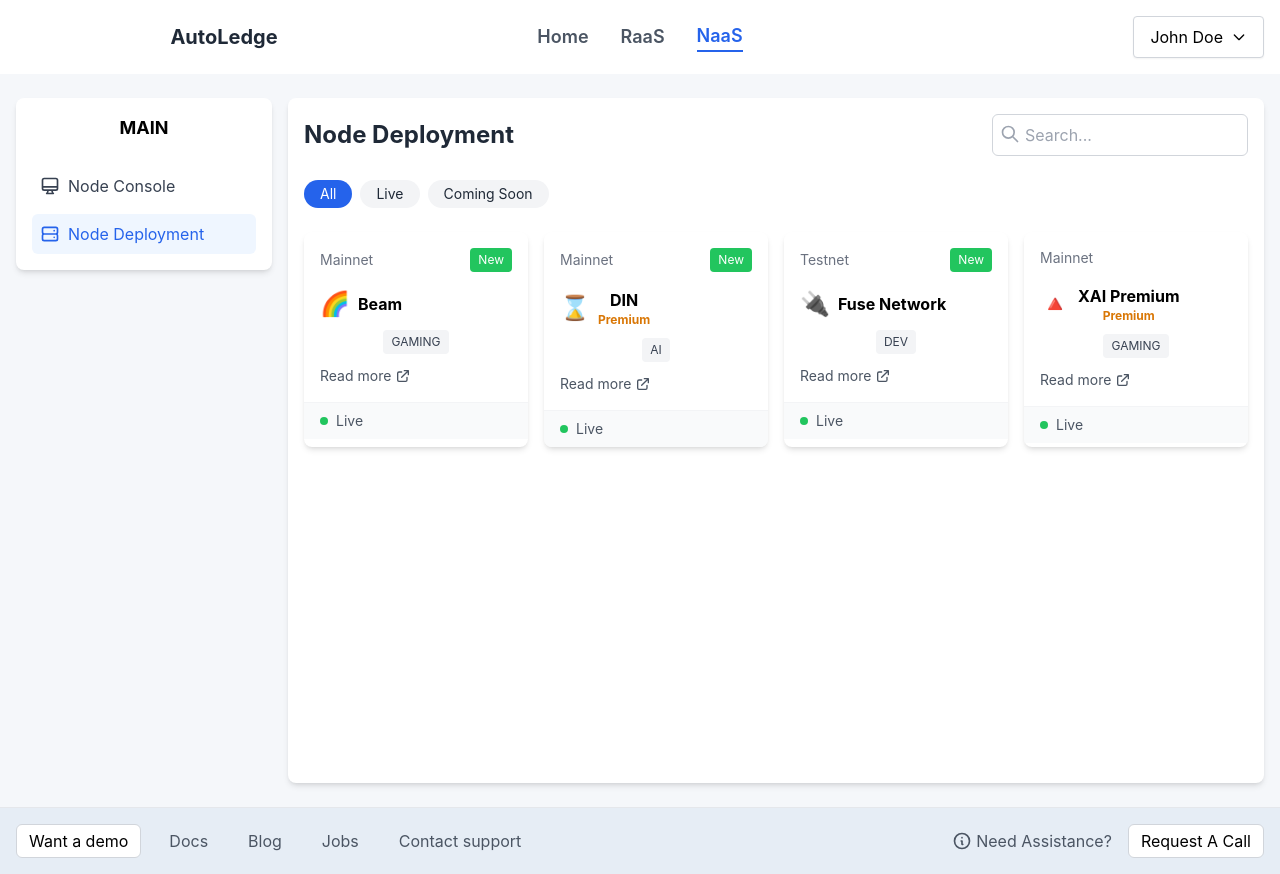
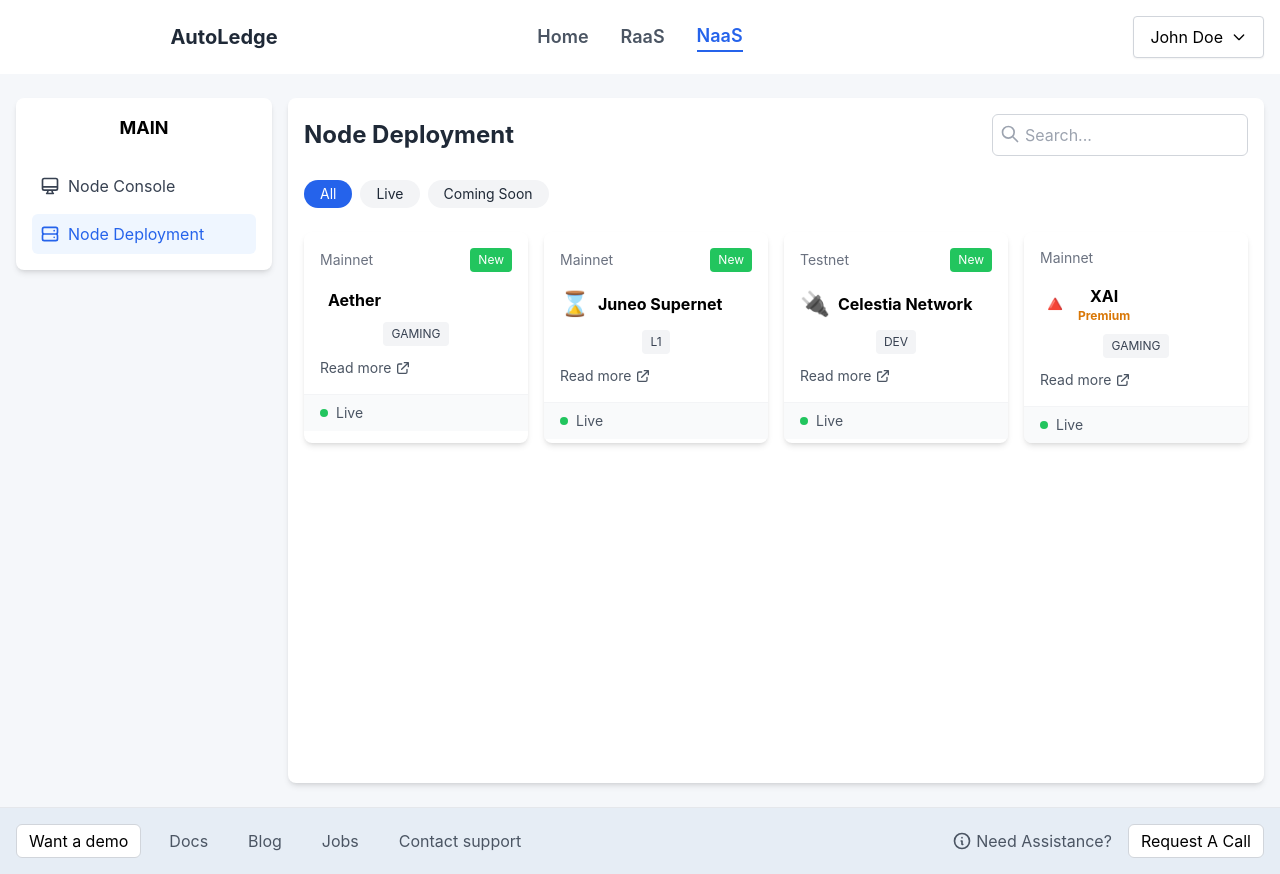
Before and after one commit to SRV-YouSoRandom/autoledge-dashboard, a React (Create React App) app: page /naas/deployment in a window 1280 px wide. Built offline with nearby package versions, Linux system fonts and the light colour scheme.

Commit message:
working router

```diff
--- a/src/App.js
+++ b/src/App.js
@@ -15,8 +15,8 @@
         <div className="flex-1">
           <Routes>
             <Route path="/home" element={<HomePage />} />
-            <Route path="/raas" element={<RaaSPage />} />
-            <Route path="/naas/*" element={<NaaSPage />} />
+            <Route path="/raas" element={<RaaSPage key="raas-page" />} />
+            <Route path="/naas/*" element={<NaaSPage key="naas-page" />} />
             <Route path="/" element={<Navigate to="/home" replace />} />
             <Route path="*" element={<Navigate to="/home" replace />} />
           </Routes>
--- a/src/components/ConfigStack.jsx
+++ b/src/components/ConfigStack.jsx
@@ -15,6 +15,11 @@
       dataAvailability: selectedDA,
       nativeToken: selectedToken
     });
+
+    // Return a cleanup function
+    return () => {
+      // Cleanup logic if needed
+    };
   }, [selectedFramework, selectedSettlement, selectedDA, selectedToken, onConfigChange]);
 
   return (
--- a/src/components/Dashboard.jsx
+++ b/src/components/Dashboard.jsx
@@ -1,11 +1,13 @@
 // src/components/Dashboard.jsx
-import React, { useState } from 'react';
+import React, { useState, useEffect, useCallback } from 'react';
+import { useLocation } from 'react-router-dom';
 import DeployForm from './DeployForm';
 import ConfigStack from './ConfigStack';
 import EnvironmentSelector from './EnvironmentSelector';
 import Summary from './Summary';
 
 const Dashboard = () => {
+  const location = useLocation();
   const [config, setConfig] = useState({
     framework: 'Optimism Bedrock',
     settlement: 'Base Sepolia',
@@ -15,13 +17,22 @@
 
   const [environment, setEnvironment] = useState('Testnet');
 
-  const handleConfigChange = (newConfig) => {
+  // Use useCallback to memoize these functions to prevent unnecessary re-renders
+  const handleConfigChange = useCallback((newConfig) => {
     setConfig(newConfig);
-  };
+  }, []);
 
-  const handleEnvironmentChange = (newEnvironment) => {
+  const handleEnvironmentChange = useCallback((newEnvironment) => {
     setEnvironment(newEnvironment);
-  };
+  }, []);
+
+  // Reset component state when the component is mounted
+  useEffect(() => {
+    return () => {
+      // Cleanup function that runs when component unmounts
+      // This helps ensure state doesn't persist inappropriately
+    };
+  }, [location.pathname]);
 
   return (
     <div className="container mx-auto px-4 py-6">
--- a/src/components/EnvironmentSelector.jsx
+++ b/src/components/EnvironmentSelector.jsx
@@ -6,6 +6,11 @@
 
   useEffect(() => {
     onEnvironmentChange(selectedEnvironment);
+
+    // Return a cleanup function
+    return () => {
+      // Cleanup logic if needed
+    };
   }, [selectedEnvironment, onEnvironmentChange]);
 
   return (
--- a/src/data/nodes.json
+++ b/src/data/nodes.json
@@ -1,24 +1,23 @@
 [
     {
-      "id": "beam",
-      "name": "Beam",
+      "id": "Aether",
+      "name": "Aether",
       "network": "Mainnet",
       "type": "GAMING",
       "status": "new",
-      "icon": "🌈"
+      "icon": ""
     },
     {
-      "id": "din",
-      "name": "DIN",
+      "id": "Juneo",
+      "name": "Juneo Supernet",
       "network": "Mainnet",
-      "type": "AI",
+      "type": "L1",
       "status": "new",
-      "premium": true,
       "icon": "⌛"
     },
     {
-      "id": "fuse",
-      "name": "Fuse Network",
+      "id": "Celestia Light Node",
+      "name": "Celestia Network",
       "network": "Testnet",
       "type": "DEV",
       "status": "new",
@@ -26,7 +25,7 @@
     },
     {
       "id": "xai",
-      "name": "XAI Premium",
+      "name": "XAI",
       "network": "Mainnet",
       "type": "GAMING",
       "premium": true,
```
